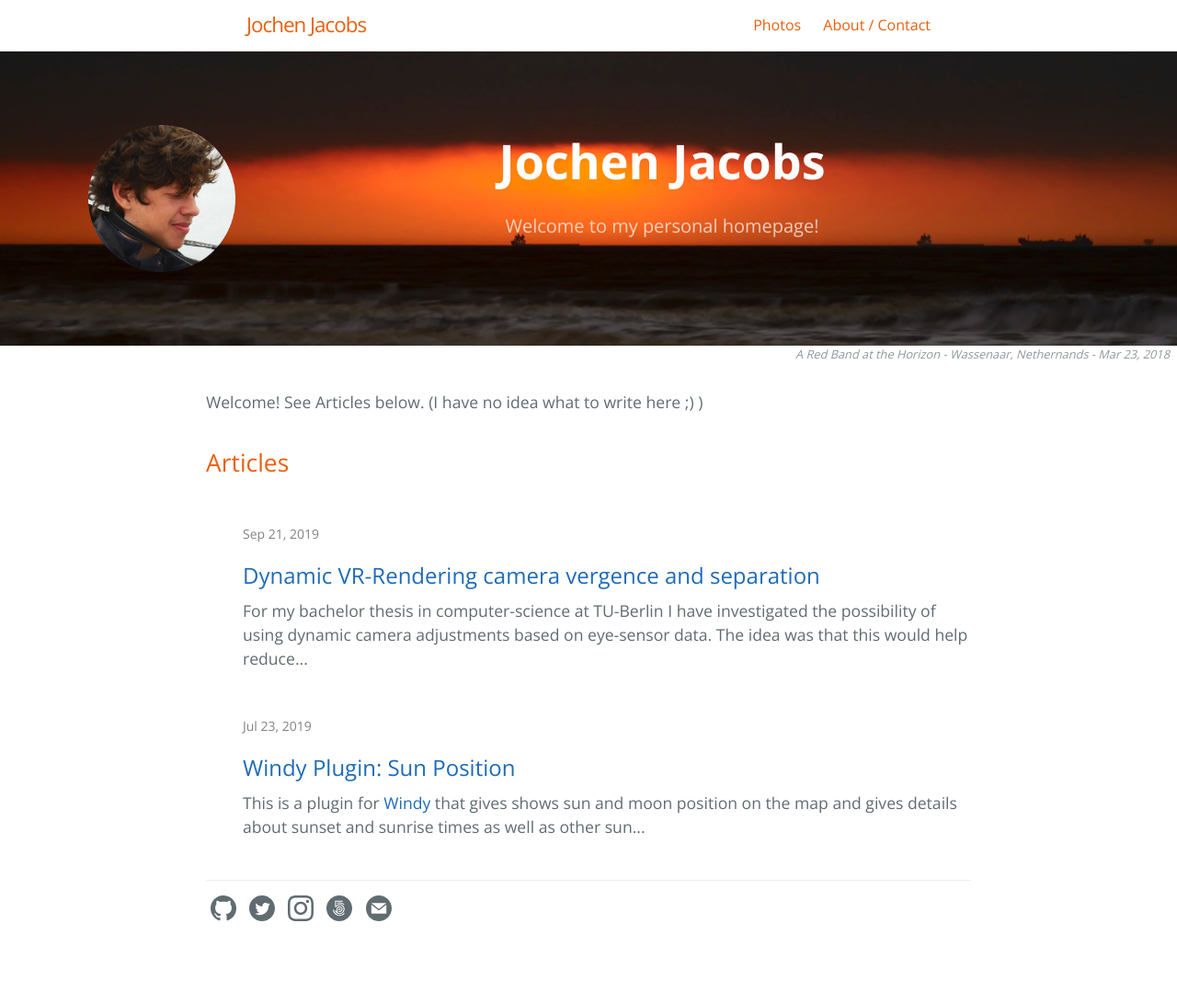
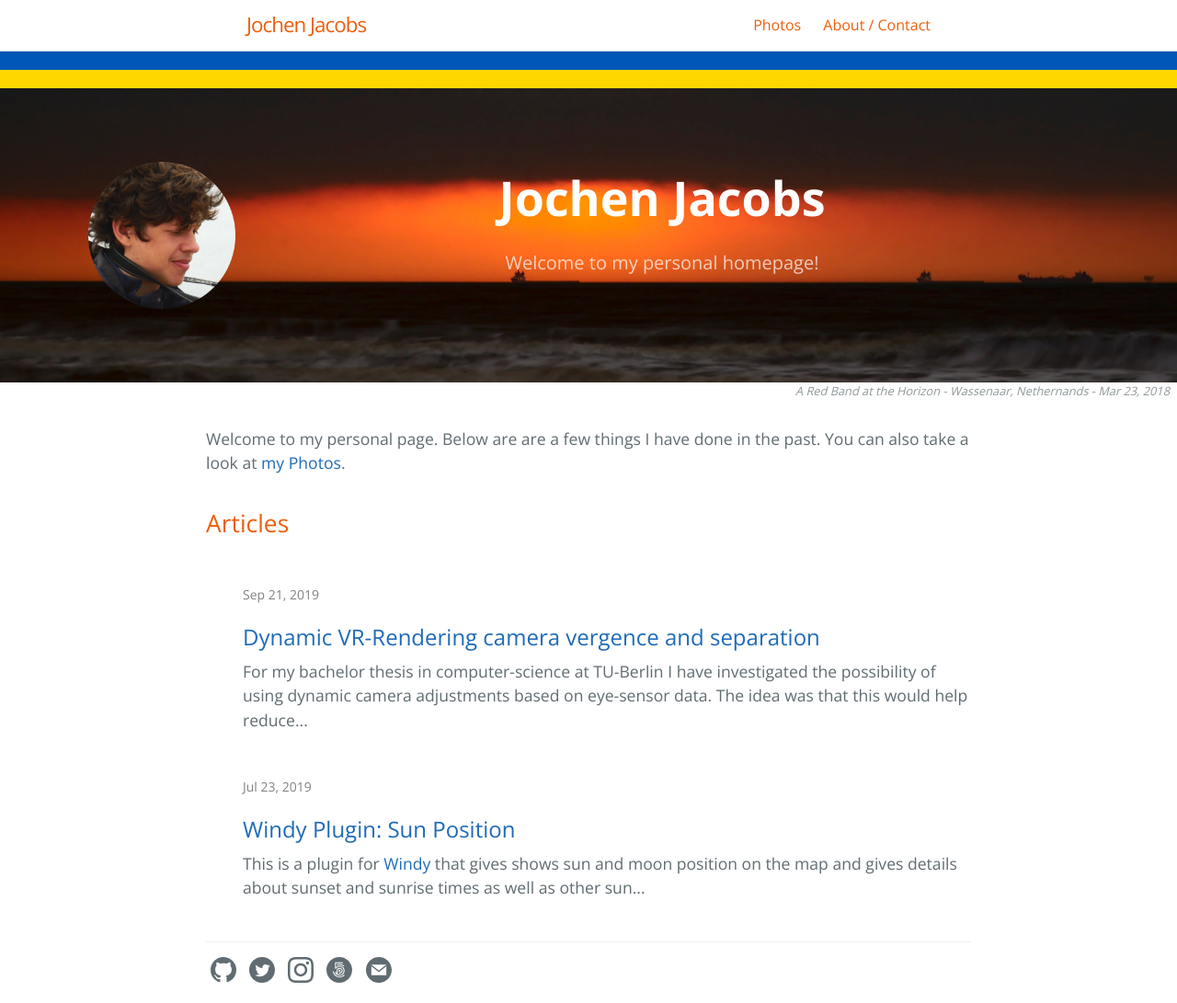
Before and after one commit to jacobsjo/jochenjacobs.eu, a Jekyll site: the page built from index.md, in a window 1280 px wide. Shown: the whole page at 92% size. Built offline with Jekyll 4.4.1, drawn with Linux system fonts in a browser that asks for light colours; before the commit the page ends 1024 px from its top, so only the background shows below that.

Commit message:
added ukraine flag
- updated starting page text
- windy plugin changelog update

```diff
--- a/_layouts/default.html
+++ b/_layouts/default.html
@@ -84,6 +84,8 @@
         {% else %}
         {% assign header_source = '<span style="white-space: nowrap">A Red Band at the Horizon -</span> <span style="white-space: nowrap">Wassenaar, Nethernands -</span> <span style="white-space: nowrap">Mar 23, 2018' %}
         {% endif %}
+
+        <section class="flag"></section>
 
         {% if page.layout != 'photo' %}
         <section class="page-header" style="background-image: url({{ header_bg }}); color: {{header_color}}">
--- a/_sass/blog/_layout.scss
+++ b/_sass/blog/_layout.scss
@@ -109,6 +109,17 @@
   }
 }
 
+.flag {
+  width: 100%;
+  height: 30pt;
+  margin: 0;
+  padding: 0;
+  background-color: #ffd700;
+  opacity: 1;
+  background-image: linear-gradient(0deg, #ffd700 50%, #0057b7 50%);
+  background-size: 40px 40px;
+}
+
 /**
  * Post list
  */
--- a/index.md
+++ b/index.md
@@ -8,4 +8,4 @@
 layout: home
 ---
 
-Welcome! See Articles below. (I have no idea what to write here ;) )
+Welcome to my personal page. Below are are a few things I have done in the past. You can also take a look at [my Photos](portfolio.html).
```
Also changed, not shown: _posts/2019-07-23-windy-plugin-sun-position.md (+6 -0 lines).
